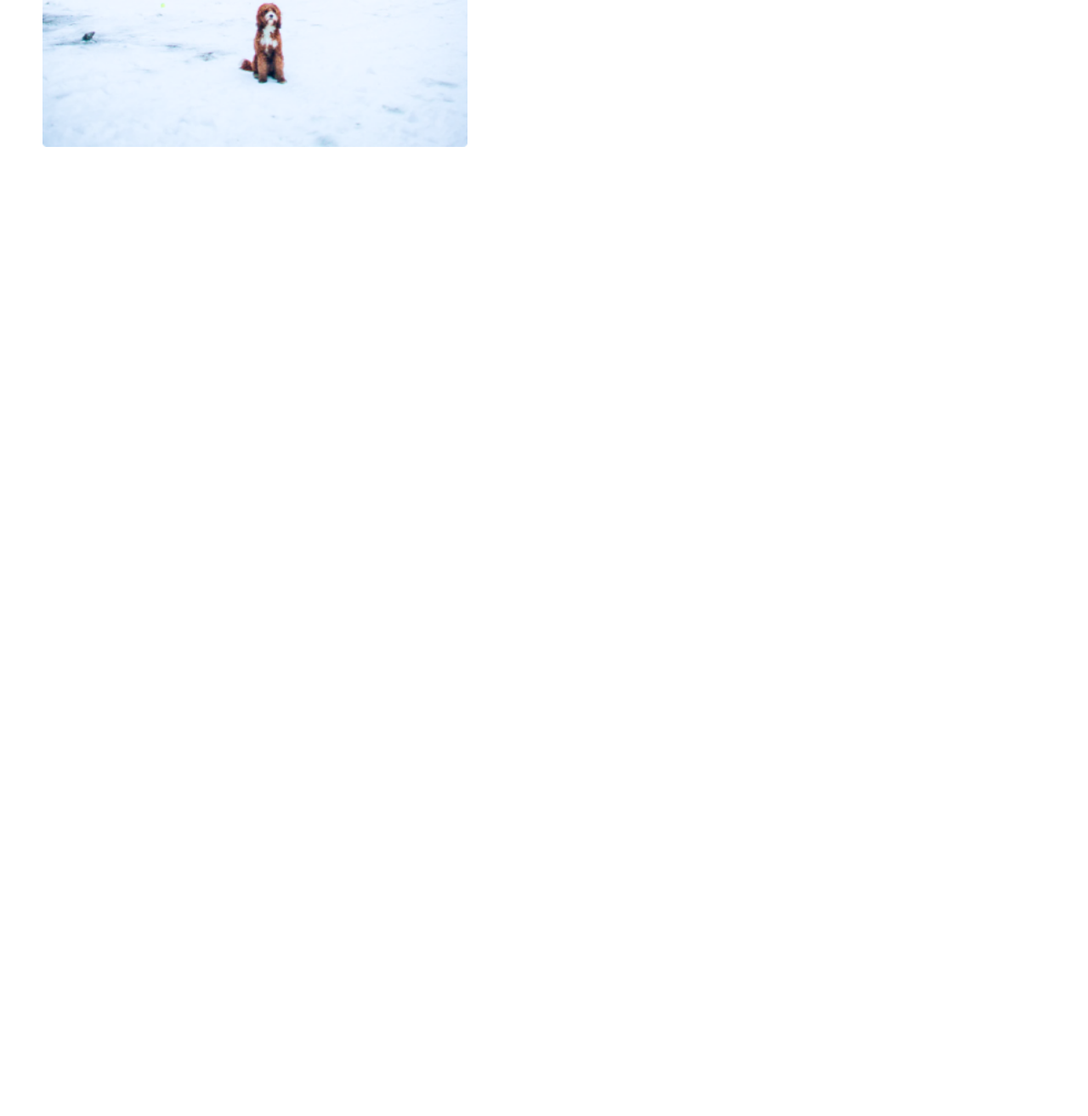
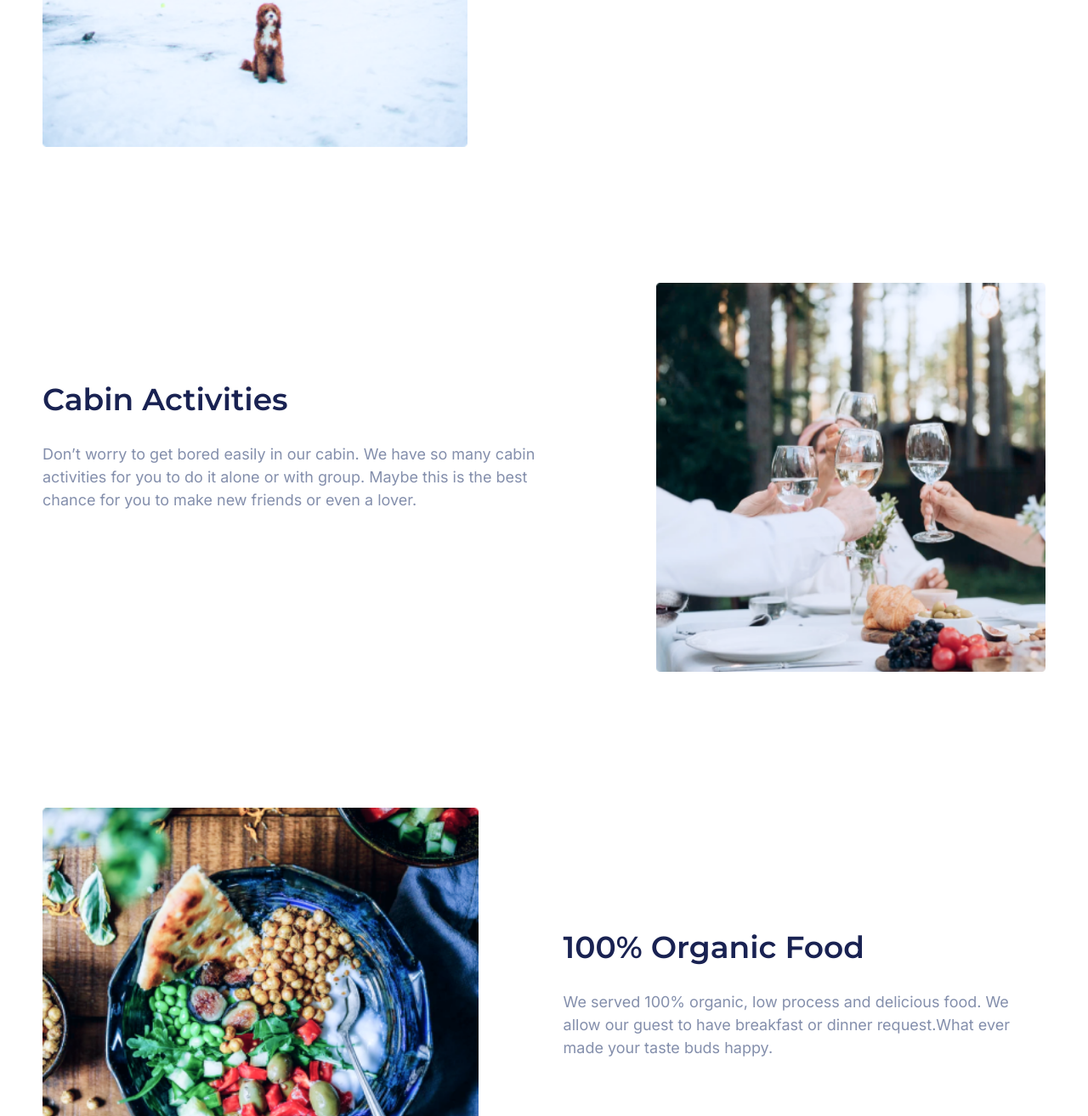
Before and after one commit to Margarita-Sipach/cootels, a website built with Vite: page index.html in a window 1280 px wide. Shown: the part 1486-2800 px from the top of the page at 85% size. Before the commit the page ends 1739 px from the top, so only its background shows below. Built offline with nearby package versions, Linux system fonts and the light colour scheme.

Commit message:
feat: add activities and food sections with adaptive

```diff
--- a/index.html
+++ b/index.html
@@ -36,6 +36,20 @@
         <button class="button">Learn More</button>
       </div>
     </section>
+    <section class="img-section">
+      <div class="img-section__info">
+        <h2>Cabin Activities</h2>
+        <p>Don’t worry to get bored easily in our cabin. We have so many cabin activities for you to do it alone or with group. Maybe this is the best chance for you to make new friends or even a lover.</p>
+      </div>
+      <img src="src/assets/img/activities.png" alt="" class="img-section__img">
+    </section>
+    <section class="img-section">
+      <img src="src/assets/img/food.png" alt="" class="img-section__img">
+      <div class="img-section__info">
+        <h2>100% Organic Food</h2>
+        <p>We served 100% organic, low process and delicious food. We allow our guest to have breakfast or dinner request.What ever made your taste buds happy.</p>
+      </div>
+    </section>
     <script type="module" src="/src/main.ts"></script>
   </body>
 </html>
--- a/src/scss/base/basestyle.scss
+++ b/src/scss/base/basestyle.scss
@@ -78,6 +78,6 @@ p{
 section{
     padding: 80px 0;
     @media (max-width: 900px) {
-        padding: 50px 0;
+        padding: 60px 0;
     }
 }
--- a/src/scss/modules/img-section.scss
+++ b/src/scss/modules/img-section.scss
@@ -1,9 +1,13 @@
 .img-section{
     display: flex;
     justify-content: space-between;
-    gap: 70px;
+    gap: 100px;
     position: relative;
     align-items: center;
+
+    @media (max-width: 1000px) {
+        gap: 60px;
+    }
 
     @media (max-width: 900px) {
         margin-bottom: 80px;
```
Also changed, not shown: src/assets/img/activities.png (added), src/assets/img/food.png (added).
